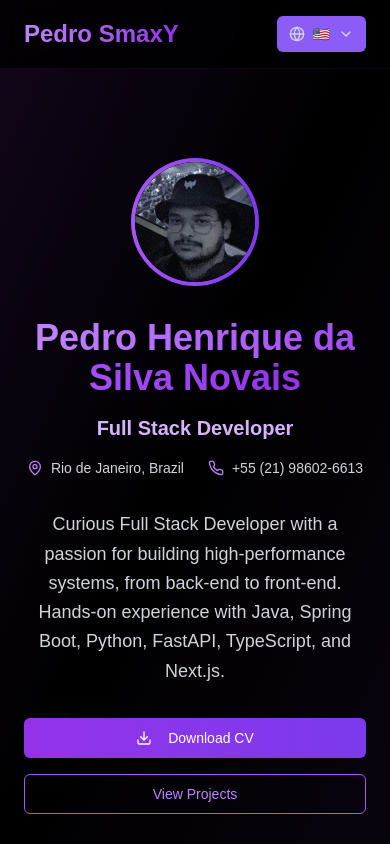
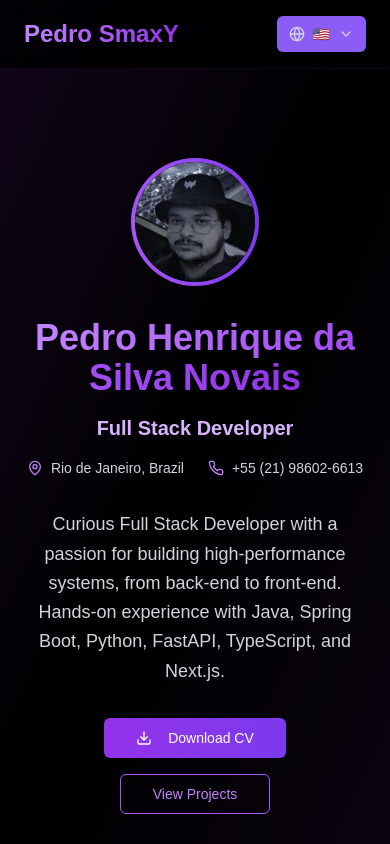
Before and after one commit to PedroSmaxY/pedro-smaxy.dev, a Next.js app: page /en in a window 390 px wide. Shown: the top 844 px of the page. Built offline with nearby package versions, Linux system fonts and the light colour scheme.

Commit message:
feat: enhance Hero component with framer-motion for improved animations and interactivity

```diff
--- a/components/sections/hero.tsx
+++ b/components/sections/hero.tsx
@@ -1,15 +1,46 @@
 "use client";
 
+import { motion, Variants } from "framer-motion";
 import { Download, MapPin, Phone } from "lucide-react";
 import { Button } from "../ui/button";
 import { PORTFOLIO_CONFIG } from "@/lib/config";
 import Image from "next/image";
+import { useTranslations } from "next-intl";
 
-import { useTranslations } from "next-intl";
+const containerVariants: Variants = {
+  hidden: { opacity: 0 },
+  visible: {
+    opacity: 1,
+    transition: {
+      delayChildren: 0.2,
+      staggerChildren: 0.1,
+    },
+  },
+};
+
+const itemVariants: Variants = {
+  hidden: { opacity: 0, y: 20 },
+  visible: {
+    opacity: 1,
+    y: 0,
+    transition: { duration: 0.5, ease: "easeOut" },
+  },
+};
+
+const imageVariants: Variants = {
+  hidden: { opacity: 0, scale: 0.9 },
+  visible: {
+    opacity: 1,
+    scale: 1,
+    transition: {
+      duration: 0.6,
+      ease: "easeOut",
+    },
+  },
+};
 
 export function Hero() {
   const t = useTranslations("portfolio.hero");
-
   const { profileImageUrl, cvDownloadUrl } = PORTFOLIO_CONFIG.links;
   const { name, phone } = PORTFOLIO_CONFIG.personal;
 
@@ -19,42 +50,77 @@ export function Hero() {
       className="min-h-screen flex items-center justify-center relative overflow-hidden pt-32 sm:pt-20 xl:pt-0"
     >
       <div className="absolute inset-0 bg-gradient-to-br from-purple-900/20 via-black to-purple-900/10"></div>
-      <div className="container mx-auto px-6 text-center relative z-10">
-        <div className="mb-8">
-          <div className="w-32 h-32 sm:w-48 sm:h-48 lg:w-64 lg:h-64 mx-auto mb-8 rounded-full bg-gradient-to-r from-purple-500 to-purple-700 p-1">
+
+      <motion.div
+        className="container mx-auto px-6 text-center relative z-10"
+        variants={containerVariants}
+        initial="hidden"
+        animate="visible"
+      >
+        <motion.div className="mb-8" variants={itemVariants}>
+          <motion.div
+            className="w-32 h-32 sm:w-48 sm:h-48 lg:w-64 lg:h-64 mx-auto mb-8 rounded-full bg-gradient-to-r from-purple-500 to-purple-700 p-1"
+            variants={imageVariants}
+            whileHover={{
+              scale: 1.02,
+              transition: { duration: 0.2 },
+            }}
+          >
             <div className="w-full h-full rounded-full overflow-hidden bg-black">
               <Image
                 src={profileImageUrl}
                 alt={`${name} - Profile Image`}
-                width={128}
-                height={128}
+                width={256}
+                height={256}
                 className="w-full h-full object-cover rounded-full"
               />
             </div>
-          </div>
-        </div>
-        <h1 className="text-4xl md:text-6xl font-bold mb-4">
+          </motion.div>
+        </motion.div>
+
+        <motion.h1
+          className="text-4xl md:text-6xl font-bold mb-4"
+          variants={itemVariants}
+        >
           <span className="bg-gradient-to-r from-purple-400 via-purple-500 to-purple-600 bg-clip-text text-transparent">
             {name}
           </span>
-        </h1>
-        <p className="text-xl md:text-2xl text-purple-300 mb-4 font-semibold">
+        </motion.h1>
+
+        <motion.p
+          className="text-xl md:text-2xl text-purple-300 mb-4 font-semibold"
+          variants={itemVariants}
+        >
           {t("role")}
-        </p>
-        <div className="flex items-center justify-center gap-6 mb-8 text-gray-300">
+        </motion.p>
+
+        <motion.div
+          className="flex items-center justify-center gap-6 mb-8 text-gray-300"
+          variants={itemVariants}
+        >
           <div className="flex items-center gap-2">
             <MapPin className="h-4 w-4 text-purple-400" />
             <span className="text-sm md:text-lg">{t("location")}</span>
           </div>
+
           <div className="flex items-center gap-2">
             <Phone className="h-4 w-4 text-purple-400" />
             <span className="text-sm md:text-lg">{phone}</span>
           </div>
-        </div>
-        <p className="text-lg md:text-xl text-gray-300 mb-8 max-w-3xl mx-auto leading-relaxed">
+        </motion.div>
+
+        <motion.p
+          className="text-lg md:text-xl text-gray-300 mb-8 max-w-3xl mx-auto leading-relaxed"
+          variants={itemVariants}
+        >
           {t("description")}
-        </p>
-        <div className="flex flex-col sm:flex-row gap-4 justify-center">
+        </motion.p>
+
+        <motion.div
+          className="flex flex-col sm:flex-row gap-4 justify-center"
+          variants={itemVariants}
+        >
+          <motion.div whileHover={{ scale: 1.02 }} whileTap={{ scale: 0.98 }}>
             <Button
               asChild
               className="bg-gradient-to-r from-purple-600 to-purple-700 hover:from-purple-700 hover:to-purple-800 text-white px-8 py-3"
@@ -64,6 +130,9 @@ export function Hero() {
                 {t("downloadLabel")}
               </a>
             </Button>
+          </motion.div>
+
+          <motion.div whileHover={{ scale: 1.02 }} whileTap={{ scale: 0.98 }}>
             <Button
               variant="outline"
               className="border-purple-500 text-purple-400 hover:bg-purple-500 hover:text-white px-8 py-3 bg-transparent"
@@ -75,8 +144,9 @@ export function Hero() {
             >
               {t("projectsLabel")}
             </Button>
-        </div>
-      </div>
+          </motion.div>
+        </motion.div>
+      </motion.div>
     </section>
   );
 }
```
Lines whose indentation alone changed are shown as unchanged.
